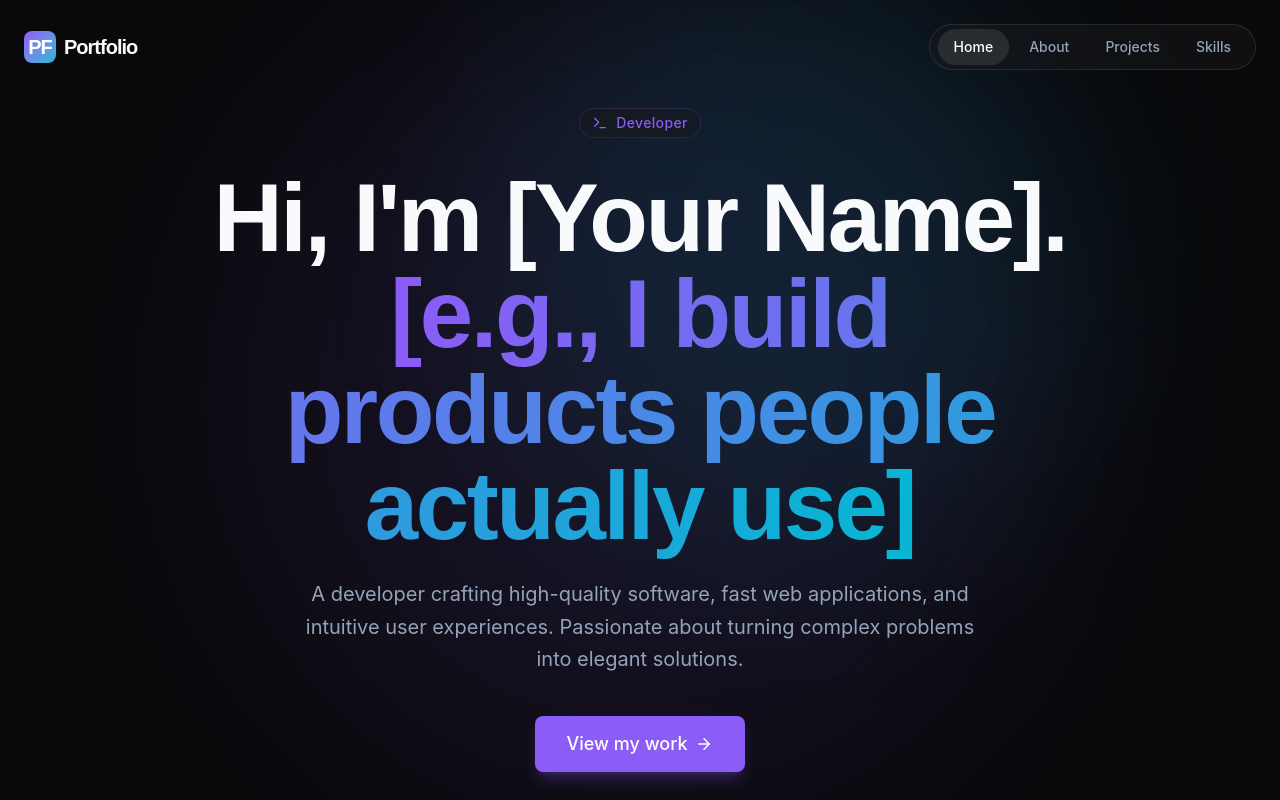
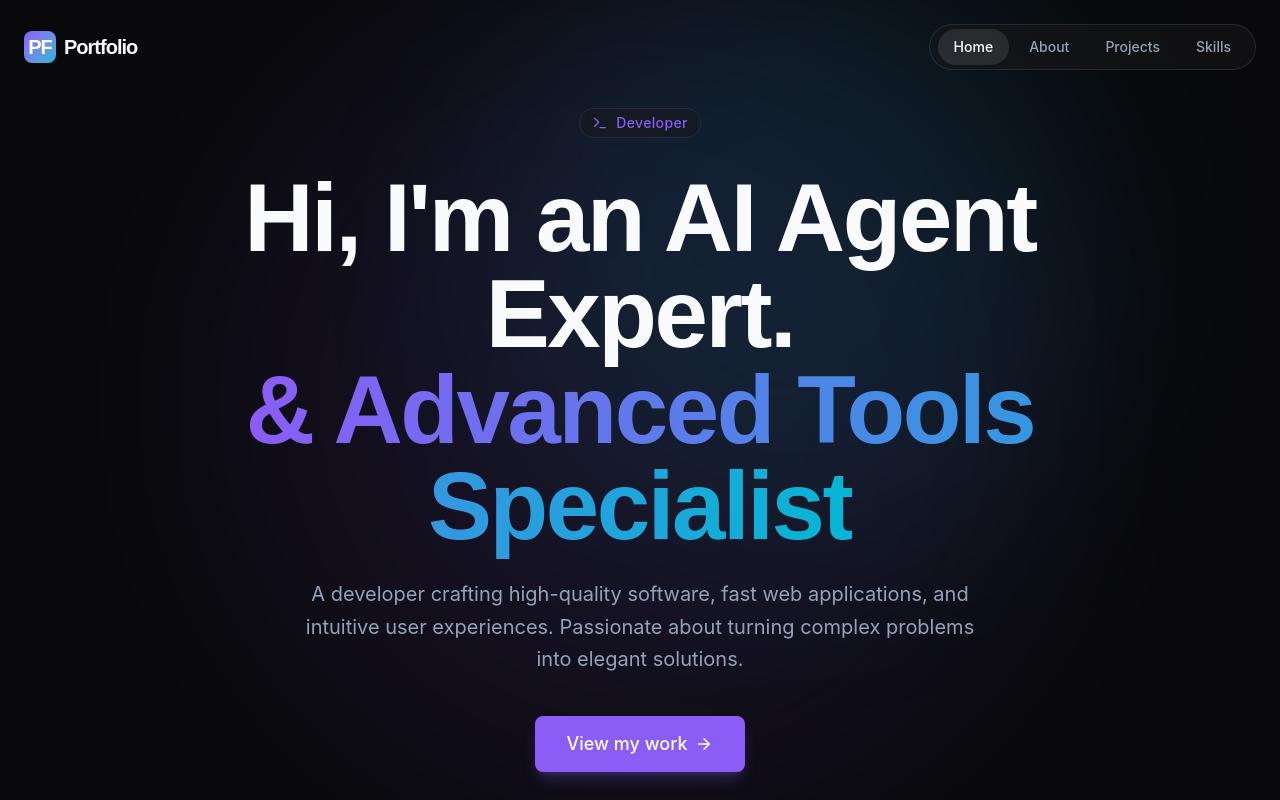
Before and after one commit to randirsingh150401-sudo/portfolio-website, a React (Vite) app: page / in a window 1280 px wide. Shown: the top 800 px of the page. Built offline with nearby package versions, Linux system fonts and the light colour scheme.

Commit message:
Update hero title to AI agent expert

```diff
--- a/src/data/content.ts
+++ b/src/data/content.ts
@@ -4,8 +4,8 @@ import jwVideo from "../assets/jw.mov";
 
 export const siteContent = {
   hero: {
-    name: "[Your Name]",
-    tagline: "[e.g., I build products people actually use]",
+    name: "an AI Agent Expert",
+    tagline: "& Advanced Tools Specialist",
     description:
       "A developer crafting high-quality software, fast web applications, and intuitive user experiences. Passionate about turning complex problems into elegant solutions.",
     ctaText: "View my work",
```
